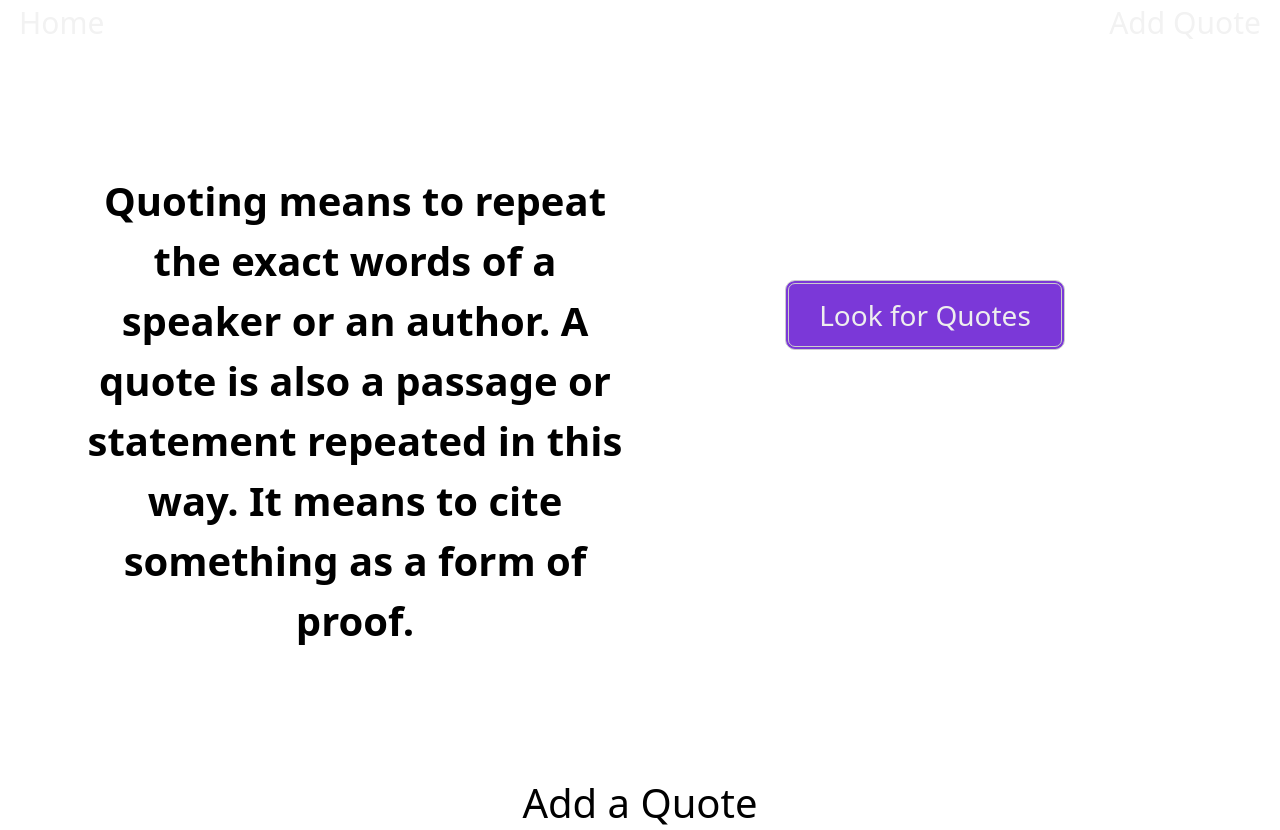
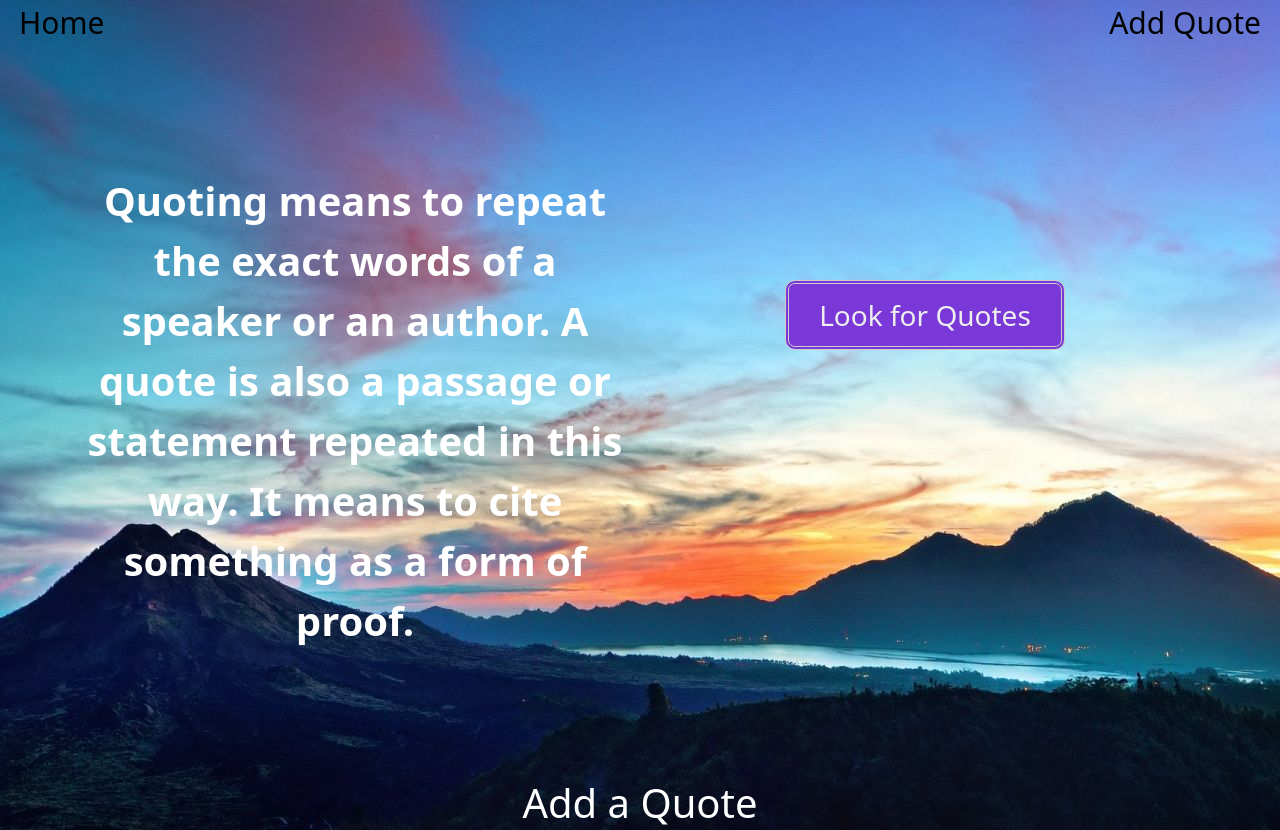
Before and after one commit to Doyo54/Angular-week-1-IP, an Angular app: page / in a window 1280 px wide. Shown: the top 830 px of the page. Built offline with nearby package versions, Linux system fonts and the light colour scheme.

Commit message:
ft: Delete button click event has been called in the typescript and is now functional

```diff
--- a/src/app/landing-page/landing-page.component.css
+++ b/src/app/landing-page/landing-page.component.css
@@ -1,18 +1,18 @@
 body{
 margin: 0;
 padding: 0;
-/* background-image: url(../../assets/image5.jpg); */
+background-image: url(../../assets/image5.jpg);
 height: fit-content;
 overflow: hidden;
 background-attachment: fixed;
-color:black;
+color:white;
 
 }
 #quote{
     font-size: 40px;
     width: 100%;
     font-weight: bold;
-    color: black;
+    color: white;
 }
 .row{
    text-align: center;
@@ -44,7 +44,7 @@ color:black;
   }
 
   .topnav a {
-    color: #f2f2f2;
+    color: black;
     text-align: center;
     text-decoration: none;
     font-size: 30px;
--- a/src/app/landing-page/landing-page.component.html
+++ b/src/app/landing-page/landing-page.component.html
@@ -20,7 +20,7 @@
     <app-summary [quote]="quote"></app-summary>
     <button class="btn btn-info" (click)="voteUp(i)">Upvote </button>
     <button class="btn btn-info" (click)="voteDown(i)">Downvote </button>
-    <button class="btn btn-danger">Delete</button>
+    <button class="btn btn-danger" (click)="delQuote(i)">Delete</button>
       </div>
 
 </div>
--- a/src/app/landing-page/landing-page.component.ts
+++ b/src/app/landing-page/landing-page.component.ts
@@ -16,6 +16,9 @@ export class LandingPageComponent implements OnInit {
   voteDown(i) {
     this.quotes[i].votesDown +=1;
   }
+  delQuote(i) {
+    this.quotes.splice(i, 1)
+  }
   addQuote(theQuote) {
     this.quotes.push(theQuote)
   }
```
